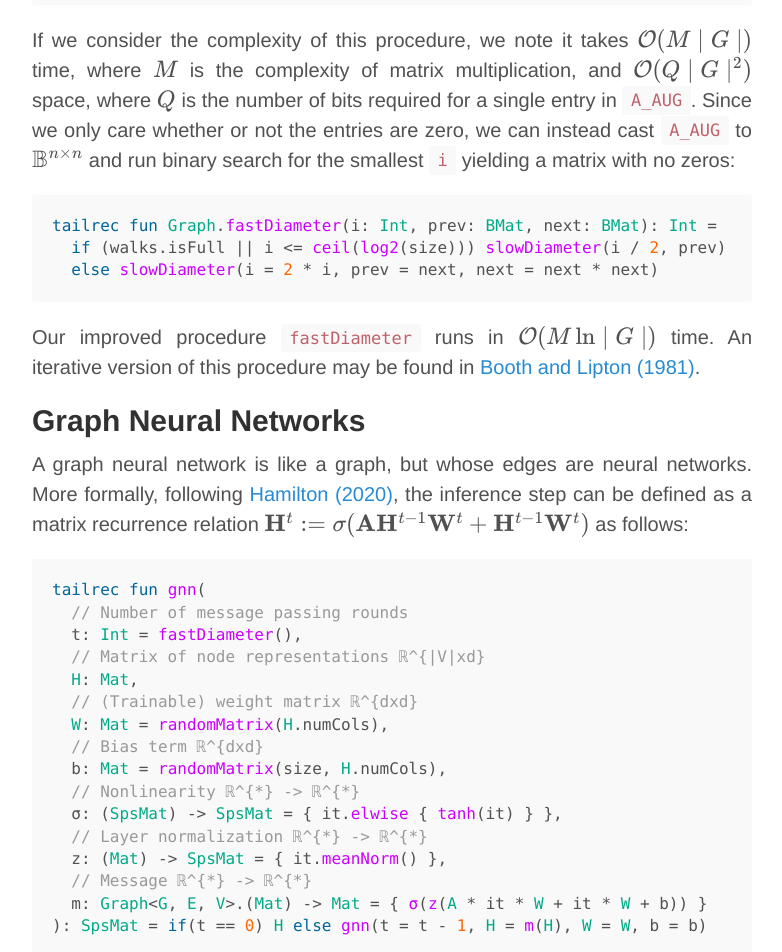
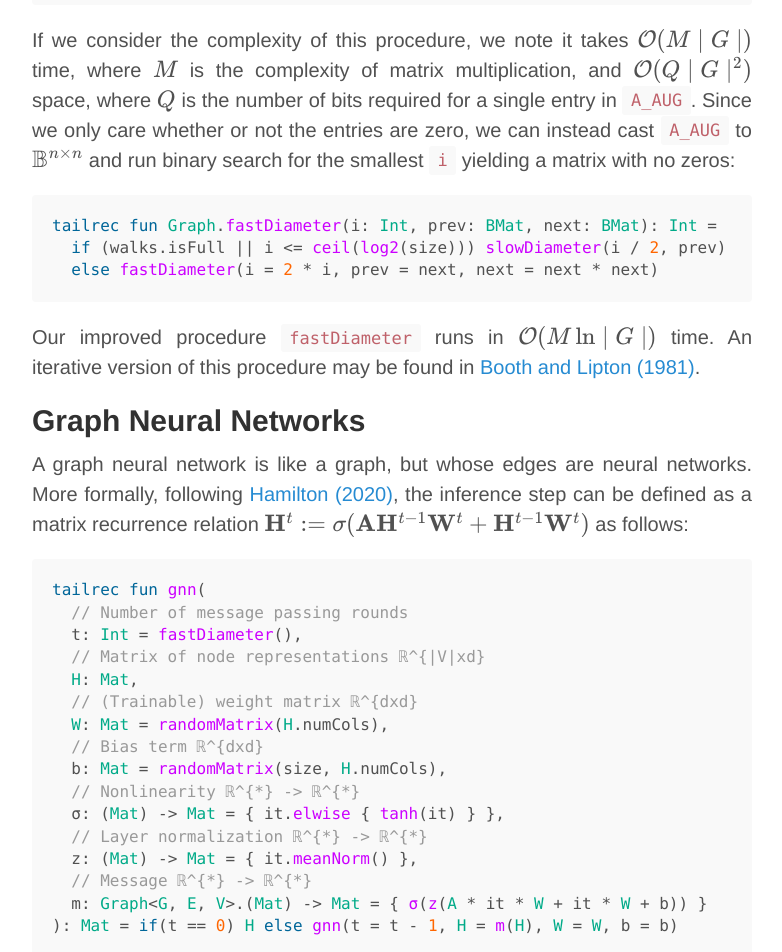
Before and after one commit to breandan/breandan.github.io, a Jekyll site: the page built from _posts/2020-06-30-graph-computation.md, in a window 1280 px wide and 1400 px high, scrolled down 20868 px. Shown: the top 952 px of the window, without its empty margins (248-1030 px from the left). Built offline with Jekyll 4.4.1, drawn with Linux system fonts in a browser that asks for light colours; nearby versions of some CDN libraries; some web fonts are replaced; formulas are drawn with MathJax 3; comment, search, counter and statistics services are not loaded.

Commit message:
use fastDiameter for recursive case

````diff
--- a/_posts/2020-06-30-graph-computation.md
+++ b/_posts/2020-06-30-graph-computation.md
@@ -494,7 +494,7 @@ If we consider the complexity of this procedure, we note it takes $$\mathcal O(M
 ```kotlin
 tailrec fun Graph.fastDiameter(i: Int, prev: BMat, next: BMat): Int =
   if (walks.isFull || i <= ceil(log2(size))) slowDiameter(i / 2, prev)
-  else slowDiameter(i = 2 * i, prev = next, next = next * next)
+  else fastDiameter(i = 2 * i, prev = next, next = next * next)
 ```
 
 Our improved procedure `fastDiameter` runs in $$\mathcal O(M\ln \mid G\mid)$$ time. An iterative version of this procedure may be found in [Booth and Lipton (1981)](https://link.springer.com/content/pdf/10.1007/BF00264532.pdf).
@@ -514,12 +514,12 @@ tailrec fun gnn(
   // Bias term ℝ^{dxd}
   b: Mat = randomMatrix(size, H.numCols),
   // Nonlinearity ℝ^{*} -> ℝ^{*}
-  σ: (SpsMat) -> SpsMat = { it.elwise { tanh(it) } },
+  σ: (Mat) -> Mat = { it.elwise { tanh(it) } },
   // Layer normalization ℝ^{*} -> ℝ^{*}
-  z: (Mat) -> SpsMat = { it.meanNorm() },
+  z: (Mat) -> Mat = { it.meanNorm() },
   // Message ℝ^{*} -> ℝ^{*}
   m: Graph<G, E, V>.(Mat) -> Mat = { σ(z(A * it * W + it * W + b)) }
-): SpsMat = if(t == 0) H else gnn(t = t - 1, H = m(H), W = W, b = b)
+): Mat = if(t == 0) H else gnn(t = t - 1, H = m(H), W = W, b = b)
 ```
 
 We will have more to say about matrix recurrence relations [in a bit](#graphs-computationally).
````
